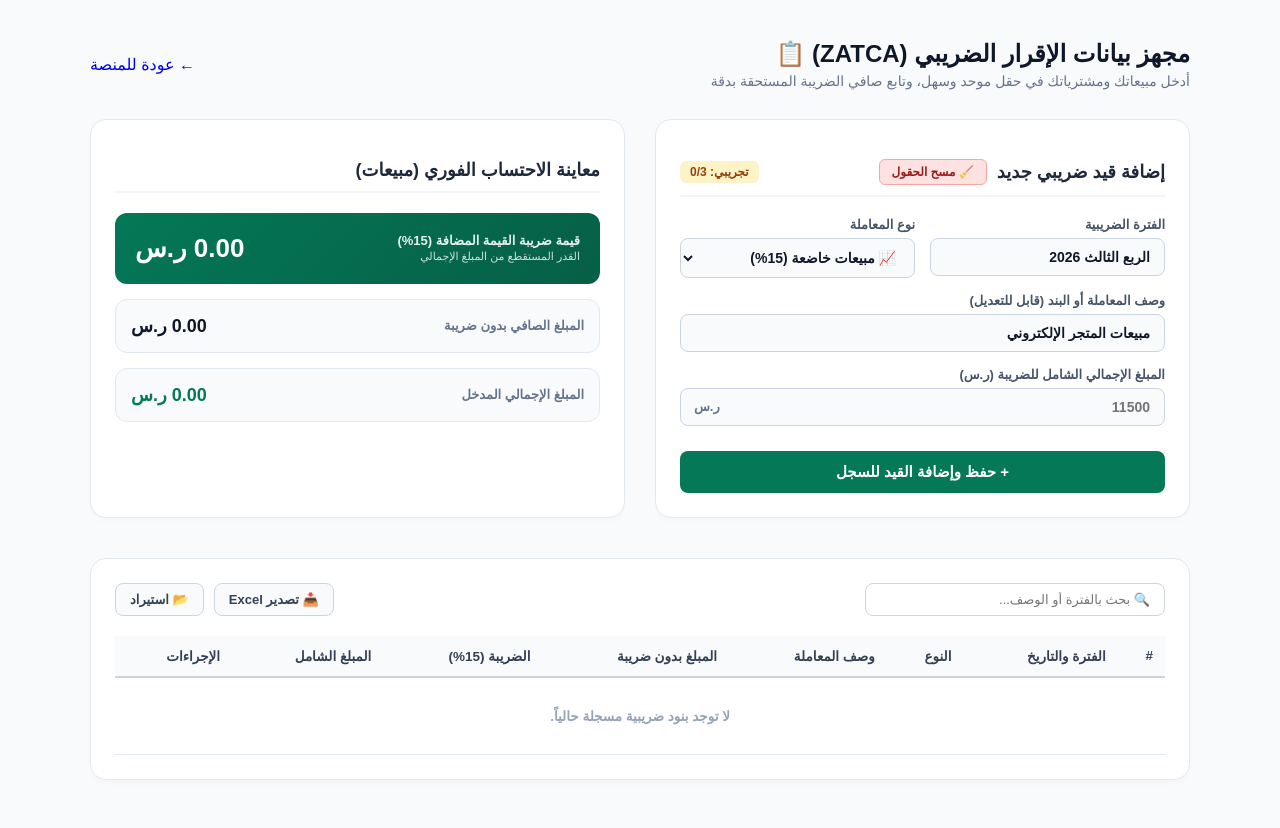
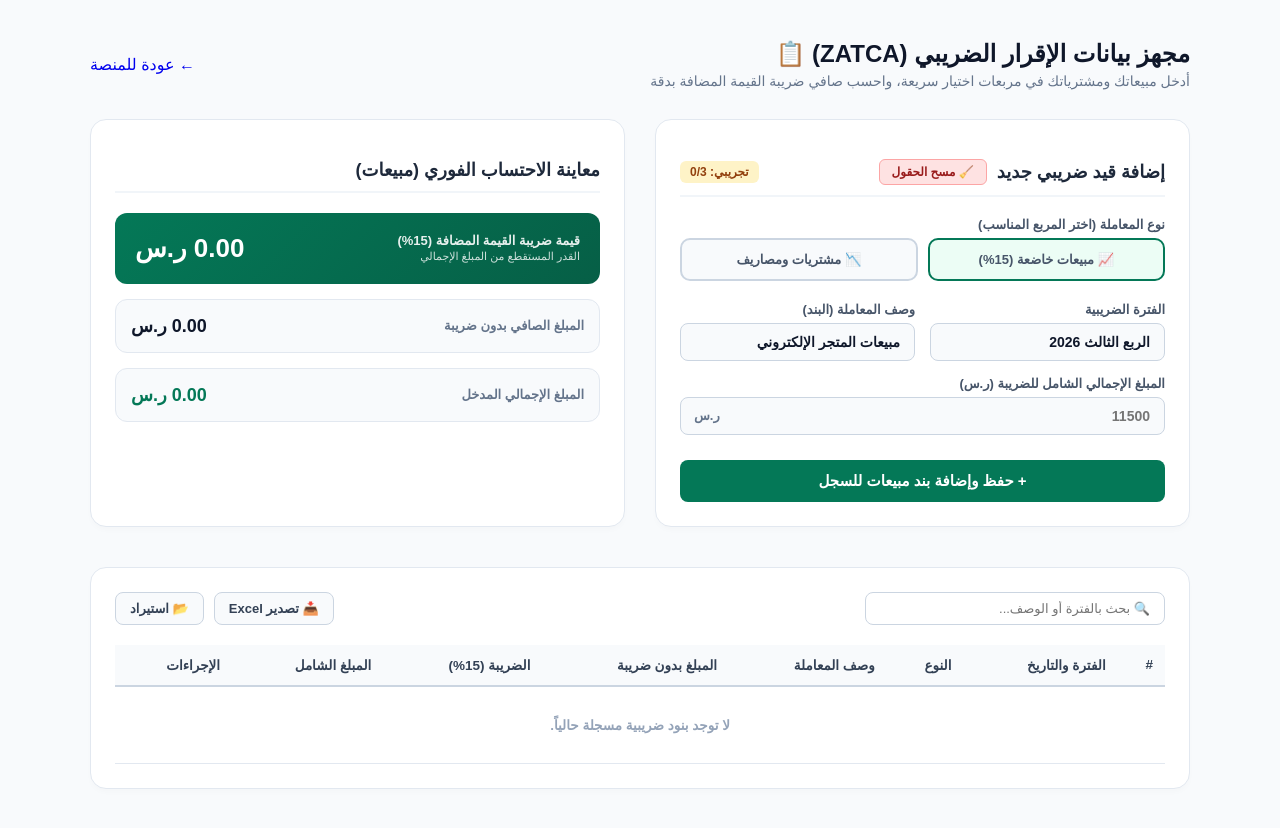
Before and after one commit to engaziasa-lang/engazia-app, a Next.js app: page /hub/sa/vat-report in a window 1280 px wide. Built offline with nearby package versions, Linux system fonts and the light colour scheme.

Commit message:
Update page.tsx

```diff
--- a/app/hub/sa/vat-report/page.tsx
+++ b/app/hub/sa/vat-report/page.tsx
@@ -259,12 +259,19 @@ export default function TaxReturnPrepSA() {
         .form-row { display: grid; grid-template-columns: 1fr 1fr; gap: 15px; }
         @media(max-width: 600px) { .form-row { grid-template-columns: 1fr; gap: 0; } }
 
+        /* مربعات الاختيار البارزة (Radio Boxes) */
+        .radio-group-container { display: grid; grid-template-columns: 1fr 1fr; gap: 10px; margin-bottom: 15px; }
+        .radio-box { border: 2px solid #cbd5e1; border-radius: 10px; padding: 12px; text-align: center; cursor: pointer; background: #f8fafc; font-weight: 800; font-size: 14px; color: #475569; transition: all 0.2s; display: flex; align-items: center; justify-content: center; gap: 8px; user-select: none; }
+        .radio-box.active-sales { border-color: #047857; background: #ecfdf5; color: #047857; }
+        .radio-box.active-purchases { border-color: #0369a1; background: #e0f2fe; color: #0369a1; }
+        .radio-box input { display: none; }
+
         .input-group { margin-bottom: 15px; width: 100%; }
         .input-group label { display: block; font-size: 13px; font-weight: 700; color: #475569; margin-bottom: 6px; }
         .input-wrapper { position: relative; display: flex; align-items: center; width: 100%; }
-        .input-wrapper input, .input-wrapper select { width: 100%; padding: 10px 14px; border: 1px solid #cbd5e1; border-radius: 8px; font-size: 14px; font-family: 'Tajawal', sans-serif; outline: none; background: #f8fafc; color: #0f172a; font-weight: 600; box-sizing: border-box; }
+        .input-wrapper input { width: 100%; padding: 10px 14px; border: 1px solid #cbd5e1; border-radius: 8px; font-size: 14px; font-family: 'Tajawal', sans-serif; outline: none; background: #f8fafc; color: #0f172a; font-weight: 600; box-sizing: border-box; }
         .input-wrapper input.with-currency { padding-left: 45px; }
-        .input-wrapper input:focus, .input-wrapper select:focus { border-color: #047857; background: #ffffff; }
+        .input-wrapper input:focus { border-color: #047857; background: #ffffff; }
         .currency-tag { position: absolute; left: 14px; color: #64748b; font-weight: 800; font-size: 13px; pointer-events: none; }
 
         .action-btn { background: #047857; color: #fff; border: none; width: 100%; padding: 12px; border-radius: 8px; font-weight: 900; font-size: 15px; cursor: pointer; transition: all 0.2s; font-family: 'Tajawal', sans-serif; margin-top: 10px; box-sizing: border-box; }
@@ -300,7 +307,7 @@ export default function TaxReturnPrepSA() {
       <div className="header">
         <div className="title-box">
           <h1>مجهز بيانات الإقرار الضريبي (ZATCA) 📋</h1>
-          <p>أدخل مبيعاتك ومشترياتك في حقل موحد وسهل، وتابع صافي الضريبة المستحقة بدقة</p>
+          <p>أدخل مبيعاتك ومشترياتك في مربعات اختيار سريعة، واحسب صافي ضريبة القيمة المضافة بدقة</p>
         </div>
         <Link href="/hub/sa" className="back-btn">
           <span>←</span> عودة للمنصة
@@ -308,7 +315,7 @@ export default function TaxReturnPrepSA() {
       </div>
 
       <div className="grid-layout">
-        {/* قسم الإدخال الموحد */}
+        {/* قسم الإدخال بمربعات تفاعلية */}
         <div className="card">
           <h2 className="card-title">
             <div style={{ display: 'flex', alignItems: 'center', gap: '10px', flexWrap: 'wrap' }}>
@@ -321,6 +328,33 @@ export default function TaxReturnPrepSA() {
           </h2>
 
           <form onSubmit={handleSaveItem}>
+            <div className="input-group">
+              <label>نوع المعاملة (اختر المربع المناسب)</label>
+              <div className="radio-group-container">
+                <label className={`radio-box ${transactionType === 'مبيعات' ? 'active-sales' : ''}`}>
+                  <input
+                    type="radio"
+                    name="txnType"
+                    value="مبيعات"
+                    checked={transactionType === 'مبيعات'}
+                    onChange={() => setTransactionType('مبيعات')}
+                  />
+                  📈 مبيعات خاضعة (15%)
+                </label>
+
+                <label className={`radio-box ${transactionType === 'مشتريات' ? 'active-purchases' : ''}`}>
+                  <input
+                    type="radio"
+                    name="txnType"
+                    value="مشتريات"
+                    checked={transactionType === 'مشتريات'}
+                    onChange={() => setTransactionType('مشتريات')}
+                  />
+                  📉 مشتريات ومصاريف
+                </label>
+              </div>
+            </div>
+
             <div className="form-row">
               <div className="input-group">
                 <label>الفترة الضريبية</label>
@@ -329,20 +363,10 @@ export default function TaxReturnPrepSA() {
                 </div>
               </div>
               <div className="input-group">
-                <label>نوع المعاملة</label>
+                <label>وصف المعاملة (البند)</label>
                 <div className="input-wrapper">
-                  <select value={transactionType} onChange={(e: any) => setTransactionType(e.target.value)}>
-                    <option value="مبيعات">📈 مبيعات خاضعة (15%)</option>
-                    <option value="مشتريات">📉 مشتريات ومصاريف</option>
-                  </select>
+                  <input type="text" value={customDescription} onChange={(e) => setCustomDescription(e.target.value)} placeholder="مثال: مبيعات المتجر" required />
                 </div>
-              </div>
-            </div>
-
-            <div className="input-group">
-              <label>وصف المعاملة أو البند (قابل للتعديل)</label>
-              <div className="input-wrapper">
-                <input type="text" value={customDescription} onChange={(e) => setCustomDescription(e.target.value)} placeholder="مثال: مبيعات متجر سديم / مصاريف شحن" required />
               </div>
             </div>
 
@@ -354,8 +378,8 @@ export default function TaxReturnPrepSA() {
               </div>
             </div>
 
-            <button type="submit" className="action-btn">
-              {editingId ? '💾 حفظ التعديلات' : '+ حفظ وإضافة القيد للسجل'}
+            <button type="submit" className="action-btn" style={{ background: transactionType === 'مبيعات' ? '#047857' : '#0369a1' }}>
+              {editingId ? '💾 حفظ التعديلات' : `+ حفظ وإضافة بند ${transactionType} للسجل`}
             </button>
           </form>
         </div>
```
